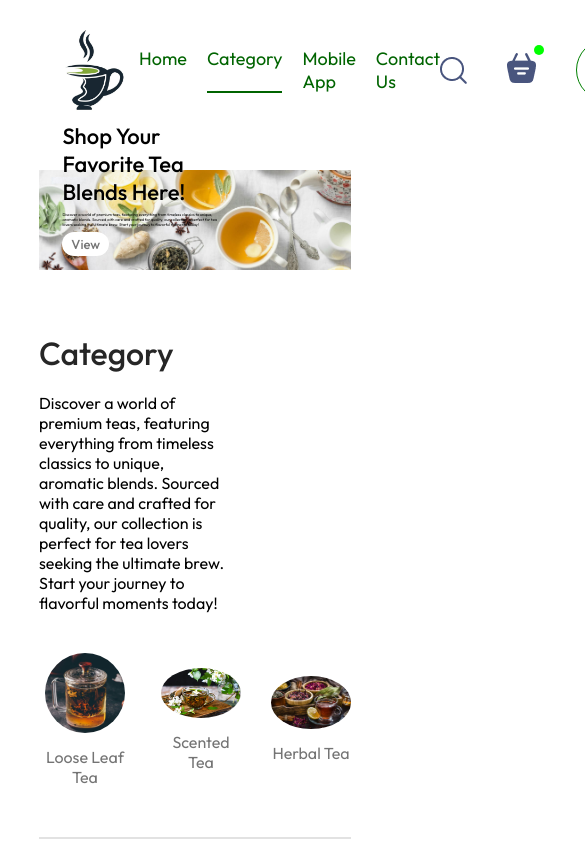
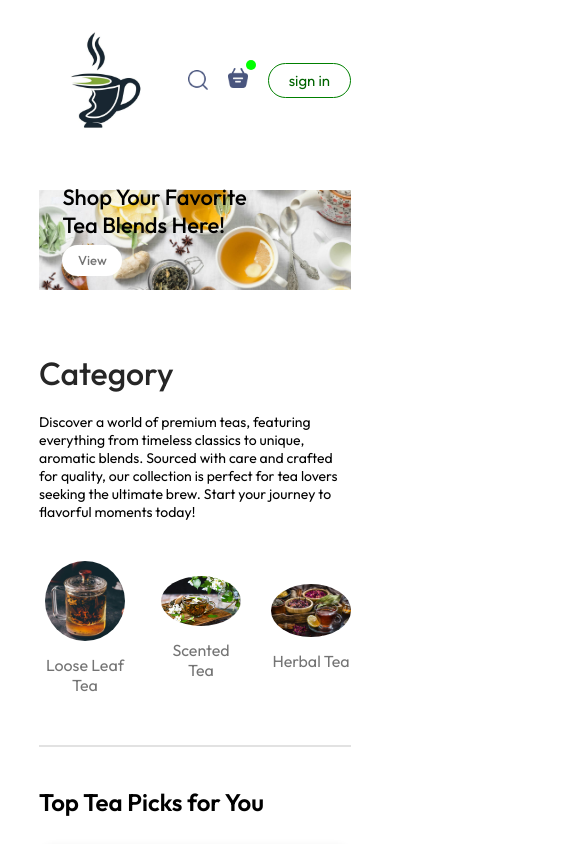
Before and after one commit to baochammm/Tea-Selling-Platform, a React (Vite) app in the folder frontend/: page / in a window 390 px wide. Shown: the top 844 px of the page, 585 px wide, since content can reach past the window. Built offline with nearby package versions, Linux system fonts and the light colour scheme.

Commit message:
make web responsive

```diff
--- a/frontend/src/components/ExploreCategory/ExploreCategory.css
+++ b/frontend/src/components/ExploreCategory/ExploreCategory.css
@@ -46,3 +46,9 @@
     border: 4px solid darkolivegreen;
     padding: 2px;
 }
+@media (max-width:1050px){
+    .explore-category-text{
+        max-width: 100%;
+        font-size: 14px;
+    }
+}
--- a/frontend/src/components/Footer/Footer.css
+++ b/frontend/src/components/Footer/Footer.css
@@ -42,3 +42,13 @@
 .footer .logo{
     width: 100px;
 }
+@media (max-width:750px){
+    .footer-content{
+        display: flex;
+        flex-direction: column;
+        gap: 35px;
+    }
+    .footer-content-right{
+        text-align: center;
+    }
+}
--- a/frontend/src/components/Header/Header.css
+++ b/frontend/src/components/Header/Header.css
@@ -37,3 +37,19 @@
     font-size: max(1vw,13px);
     border-radius: 50px;
 }
+@media (max-width:1050px){
+    .header-contents{
+        max-width: 45%;
+    }
+}
+@media (max-width:750px){
+    .header-contents{
+        max-width: 65%;
+    }
+    .header-contents p{
+        display: none;
+    }
+}
+.header-contents button{
+    padding: 2vw 4vw;
+}
--- a/frontend/src/components/Navbar/Navbar.css
+++ b/frontend/src/components/Navbar/Navbar.css
@@ -60,3 +60,45 @@
     top: -8px;
     right: -8px;
 }
+@media (max-width:1050px){
+    .navbar .logo{
+        width: 140px;
+    }
+    .navbar-menu{
+        gap: 20px;
+        font-size: 17px;
+    }
+    .navbar-right{
+        gap: 30px;
+    }
+    .navbar-right img {
+        width: 22px;
+    }
+    .navbar-right button{
+        padding: 8px 25px;
+    }
+}
+@media (max-width:900px){
+    .navbar .logo{
+        width: 120px;
+    }
+    .navbar-menu{
+        gap: 15px;
+        font-size: 16px;
+    }
+    .navbar-right{
+        gap: 20px;
+    }
+    .navbar-right img {
+        width: 20px;
+    }
+    .navbar-right button{
+        padding: 7px 20px;
+        font-size: 15px;
+    }
+}
+@media (max-width:750px){
+    .navbar-menu{
+        display: none;
+    }
+}
--- a/frontend/src/components/Navbar/Navbar.jsx
+++ b/frontend/src/components/Navbar/Navbar.jsx
@@ -1,7 +1,7 @@
 import React, { useState } from 'react'
 import './Navbar.css'
 import { assets } from '../../assets/assets'
-
+import { Link } from 'react-router-dom'
 const Navbar = () => {
 
     const [menu,setMenu] = useState("Category");
@@ -10,10 +10,10 @@
     <div className='navbar'>
         <img src={assets.logo} alt="" className="logo" />
         <ul className="navbar-menu">
-            <li onClick={()=>setMenu("Home")} className={menu==="Home"?"active":""}>Home</li>
-            <li onClick={()=>setMenu("Category")} className={menu==="Category"?"active":""}>Category</li>
-            <li onClick={()=>setMenu("Mobile App")} className={menu==="Mobile App"?"active":""}>Mobile App</li>
-            <li onClick={()=>setMenu("Contact Us")} className={menu==="Contact Us"?"active":""}>Contact Us</li>
+            <Link to='/' onClick={()=>setMenu("Home")} className={menu==="Home"?"active":""}>Home</Link>
+            <a href='#explore-category' onClick={()=>setMenu("Category")} className={menu==="Category"?"active":""}>Category</a>
+            <a href='#app-download' onClick={()=>setMenu("Mobile App")} className={menu==="Mobile App"?"active":""}>Mobile App</a>
+            <a href='#footer' onClick={()=>setMenu("Contact Us")} className={menu==="Contact Us"?"active":""}>Contact Us</a>
         </ul>
         <div className="navbar-right">
             <img src={assets.search_icon} alt="" />
--- a/frontend/src/index.css
+++ b/frontend/src/index.css
@@ -5,6 +5,7 @@
   margin: 0;
   box-sizing: border-box;
   font-family: Outfit;
+  scroll-behavior: smooth;
 }
 body{
   min-height: 100vh;
```
